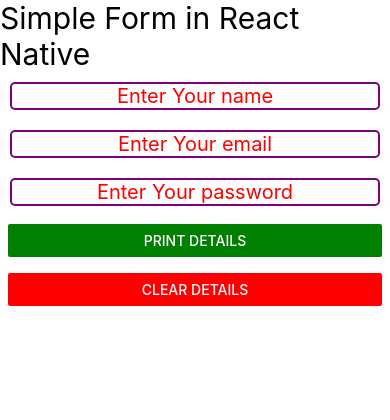
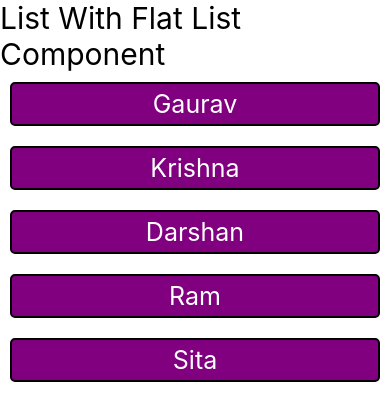
Before and after one commit to gauravk0247/React-Native-Journey, a React Native app: screen / in a window 390 px wide. Shown: the top 420 px of the page. Built offline with nearby package versions, Linux system fonts and the light colour scheme.

Commit message:
React Native

```diff
--- a/App.js
+++ b/App.js
@@ -5,94 +5,60 @@
  * @format
  */
 
-import React, { useState } from 'react';
+import React from 'react';
 import {
   View,
-  TextInput,
-  StyleSheet,
   Text,
-  Button
+  FlatList,
+  StyleSheet
 } from 'react-native';
 
 const App = () => {
-  const [name, setName] = useState("");
-  const [email, setEmail] = useState("");
-  const [pass, setPass] = useState("");
-  const [display, setDisplay] = useState("");
-
-  const resetFormData = ()=>{
-    setDisplay(false);
-    setName("");
-    setEmail("");
-    setPass("");
-  }
+  const users=[
+    {
+      id: 1,
+      name: "Gaurav"
+    },
+    {
+      id:2,
+      name: "Krishna"
+    },
+    {
+      id:3,
+      name: "Darshan"
+    },
+    {
+      id:4,
+      name: "Ram"
+    },
+    {
+      id:5,
+      name: "Sita"
+    }
+  ]
   return (
     <View>
-      <Text style={{ fontSize: 30 }}>Simple Form in React Native</Text>
-      <TextInput
-        style={styles.textInput}
-        placeholder='Enter Your name'
-        value={name}
-        onChangeText={(text) => setName(text)}
-      ></TextInput>
-
-      <TextInput
-        style={styles.textInput}
-        placeholder='Enter Your email'
-        value={email}
-        onChangeText={(text) => setEmail(text)}
-      ></TextInput>
-
-      <TextInput
-        style={styles.textInput}
-        placeholder='Enter Your password'
-        secureTextEntry={true}
-        value={pass}
-        onChangeText={(text) => setPass(text)}
-      ></TextInput>
-      <View style={styles.textBtn}>
-        <Button
-        color={"green"}
-        title='Print Details'
-        onPress={()=>setDisplay(true)} />
-      </View>
-
-      <View style={styles.textBtn}>
-        <Button
-        color={"red"}
-        title='Clear Details'
-        value={display}
-        onPress={resetFormData}/>
-      </View>
-      {
-        display?
-        <View>
-          <Text style={{fontSize: 20}}>User Name is : {name}</Text>
-          <Text style={{fontSize: 20}}>User Email is : {email}</Text>
-          <Text style={{fontSize: 20}}>User Pwd is : {pass}</Text>
-        </View> : null
-      }
-
+      <Text style={{fontSize: 30}}>List With Flat List Component</Text>
+      <FlatList
+      data={users}
+      renderItem={({item})=><Text style={styles.item}>{item.name}</Text>}
+      keyExtractor={item=>item.id}
+      />
     </View>
-
   )
 }
 
 const styles = StyleSheet.create({
-  textInput: {
-    fontSize: 20,
-    color: 'red',
-    borderRadius: 5,
-    borderWidth: 2,
-    margin: 10,
-    borderColor: 'purple',
-    textAlign: 'center'
-  },
-  textBtn: {
-    margin: 2,
-    padding: 6,
-    borderRadius: 5,
-    fontSize: 20,
+  item:{
+    color: 'white',
+    padding: 5,
+    fontSize: 25,
+     backgroundColor: 'purple',
+     borderColor: 'black',
+     borderWidth: 2,
+     margin: 10,
+     textAlign: 'center',
+     borderRadius: 5
   }
 })
 export default App;
```
Also changed, not shown: components/Form.js (added, +91 -0 lines).
